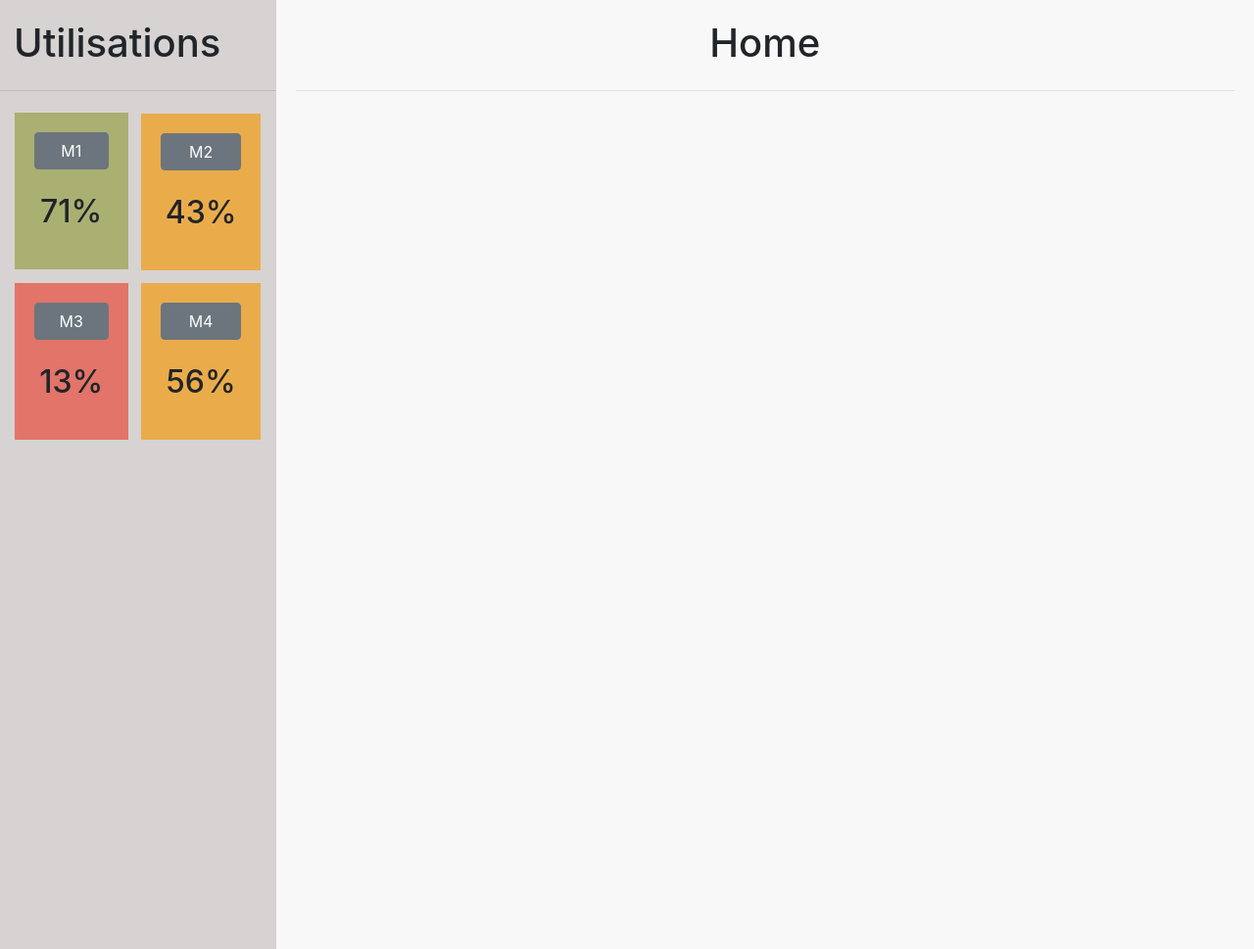
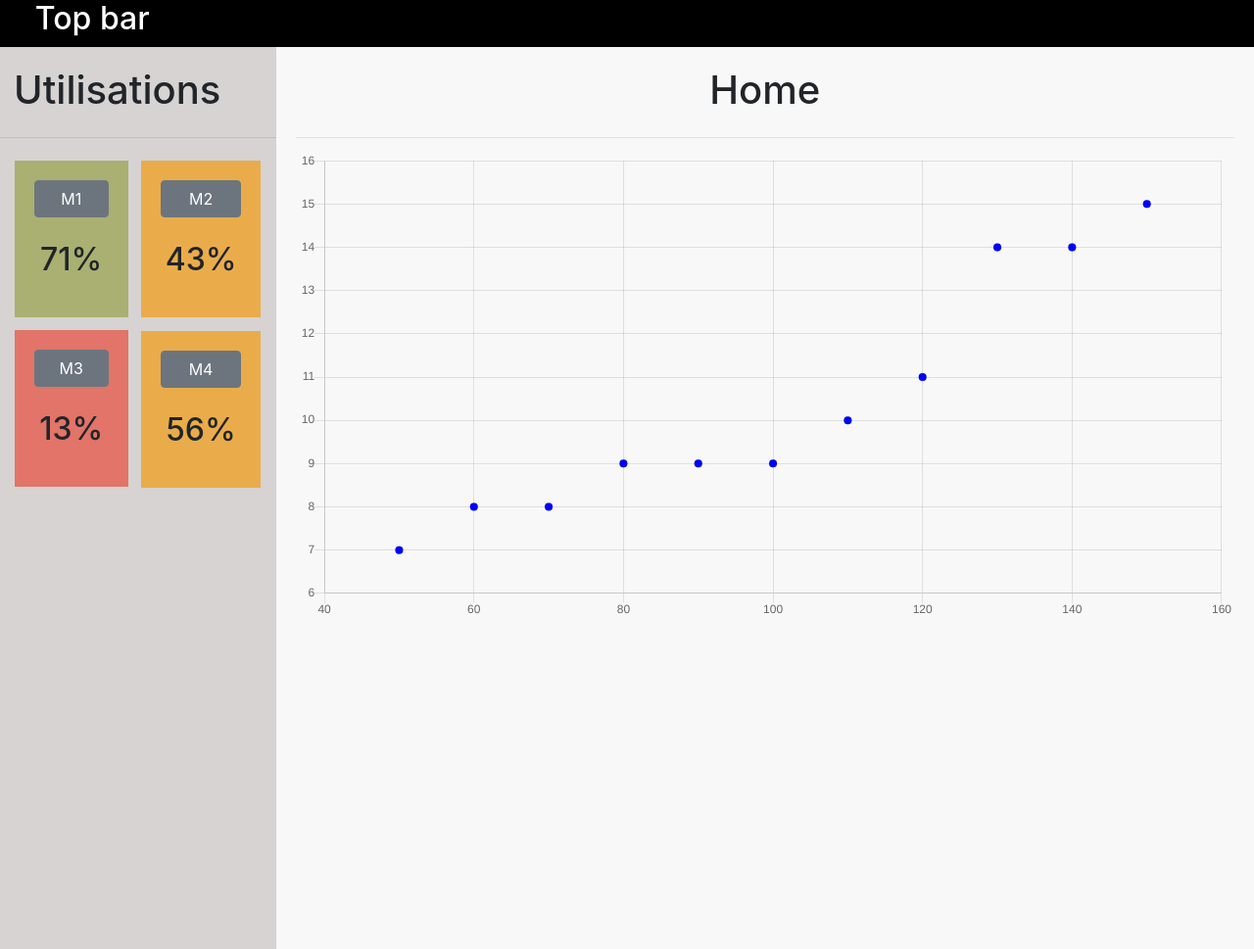
Before and after one commit to amaddar27/MTConnect-Client-WebApp, a Flask app: page / in a window 1280 px wide. Shown: the whole page at 98% size. Run offline with Flask 2, Linux system fonts and the light colour scheme; some libraries are stand-ins or nearby versions.

Commit message:
Top bar added, and better side bar minimisation

```diff
--- a/website/static/css/base.css
+++ b/website/static/css/base.css
@@ -3,12 +3,22 @@
     position: fixed;
     height: 100vh;
     width: 78vw;
-    top: 0%;
+    top: 5%;
     right: 0%;
     bottom: 0%;
     transition: width 0.5s ease;
     background-color: rgba(221,220,220, 0.2);
     padding: 20px;
+    overflow: auto;
+}
+
+#top-bar{
+    position: fixed;
+    height: 5vh;
+    width: 108vw;
+    top: 0%;
+    right: 0%;
+    background-color: rgba(0,0,0, 2);
 }
 
 #hamburger{
@@ -17,7 +27,7 @@
     width: 0px;
     cursor: pointer;
     transition: width 0.5s ease;
-    z-index: 2;
+    z-index: 9999;
 }
 
 #home{
@@ -33,7 +43,7 @@
   height: 100vh; /* Full-height: remove this if you want "auto" height */
   width: 22vw; /* Set the width of the sidebar */
   position: fixed; /* Fixed Sidebar (stay in place on scroll) */
-  top: 0; /* Stay at the top */
+  top: 5%; /* Stay at the top */
   left: 0;
   padding-left: 0%;
   padding-right: 0%;
@@ -55,13 +65,6 @@
   margin: 3%;
 }
 
-#overlay{
-    height: 100vh;
-    width: 80vw;
-    background-color: rgba(225,225,225,0);
-    z-index: 1;
-
-}
 
 #headline{
     text-align:center;
--- /dev/null
+++ b/website/static/javascript/graphs.js
@@ -0,0 +1,31 @@
+var xyValues = [
+  {x:50, y:7},
+  {x:60, y:8},
+  {x:70, y:8},
+  {x:80, y:9},
+  {x:90, y:9},
+  {x:100, y:9},
+  {x:110, y:10},
+  {x:120, y:11},
+  {x:130, y:14},
+  {x:140, y:14},
+  {x:150, y:15}
+];
+
+new Chart(document.getElementById("myChart"), {
+  type: "scatter",
+  data: {
+    datasets: [{
+      pointRadius: 4,
+      pointBackgroundColor: "rgb(0,0,255)",
+      data: xyValues
+    }]
+  },
+  options: {
+    legend: {display: false},
+    scales: {
+      xAxes: [{ticks: {min: 40, max:160}}],
+      yAxes: [{ticks: {min: 6, max:16}}],
+    }
+  }
+});
--- a/website/static/javascript/minimise.js
+++ b/website/static/javascript/minimise.js
@@ -1,6 +1,5 @@
 const hamburger = document.getElementById('hamburger');
 const sidenav = document.getElementById('sidenav');
-const overlay = document.getElementById('overlay');
 const main = document.getElementById('main');
 
 let menuOpen = true;
@@ -8,7 +7,6 @@ let menuOpen = true;
 function openMenu(){
     menuOpen = true;
     sidenav.style.width = '22vw';
-    overlay.style.width = '78vw';
     main.style.width = '78vw'
     hamburger.style.width = '0px';
 }
@@ -16,7 +14,6 @@ function openMenu(){
 function closeMenu(){
     menuOpen = false;
     sidenav.style.width = '0vw';
-    overlay.style.width = '0vw';
     main.style.width = '100vw'
     hamburger.style.width = '50px';
 }
@@ -29,9 +26,10 @@ hamburger.addEventListener('click', function () {
 
 })
 
-overlay.addEventListener('click', function () {
-    if (menuOpen){
-        closeMenu();
+
+
+main.onclick = function(e){
+    if(e.target.id != 'sidenav' && e.target.id != 'hamburger'){
+         closeMenu();
     }
-
-})
+}
--- a/website/templates/base.html
+++ b/website/templates/base.html
@@ -10,8 +10,15 @@
         integrity="sha384-Vkoo8x4CGsO3+Hhxv8T/Q5PaXtkKtu6ug5TOeNV6gBiFeWPGFN9MuhOf23Q9Ifjh"
         crossorigin="anonymous"
         />
+    <script
+        src="https://cdnjs.cloudflare.com/ajax/libs/Chart.js/2.9.4/Chart.js">
+    </script>
 </head>
 <body>
+    <div id="top-bar">
+        <h2  style="padding-left:10%; color: white; ">Top bar</h2>
+    </div>
+
     <div id="main">
         <div id="main-top">
             <svg xmlns="http://www.w3.org/2000/svg"
@@ -26,9 +33,7 @@
             <h1 id="headline">{% block header %}{% endblock %}</h1>
         </div>
         <hr>
-        <div id="overlay"></div>
-        <div id="mainspace"></div>
-
+        <canvas id="myChart" style="width:75%; z-index: 1;"></canvas>
     </div>
 
     <div id="sidenav">
@@ -45,7 +50,6 @@
                     <path d="M12 5.69l5 4.5V18h-2v-6H9v6H7v-7.81l5-4.5M12 3L2 12h3v8h6v-6h2v6h6v-8h3L12 3z"/>
                 </svg>
             </a>
-
         </div>
         <hr>
         <div class="grid-container">
@@ -80,5 +84,10 @@
       type="text/javascript"
       src="{{ url_for('static', filename='javascript/colour.js') }}">
     </script>
+    <script
+      type="text/javascript"
+      src="{{ url_for('static', filename='javascript/graphs.js') }}">
+    </script>
+
 </body>
 </html>
```
